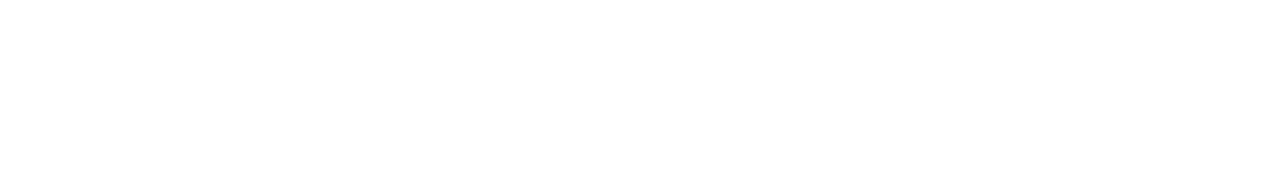
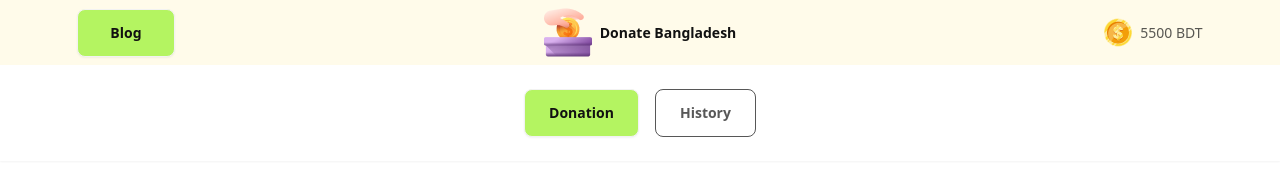
Before and after one commit to Litonuddinnil/B10-A5-Donation, a plain HTML site: page index.html in a window 1280 px wide. Drawn offline with nearby package versions, Linux system fonts and the light colour scheme.

Commit message:
complete navbar

```diff
--- a/index.html
+++ b/index.html
@@ -1,5 +1,5 @@
 <!DOCTYPE html>
-<html lang="en">
+<html lang="en" data-theme="light">
     <head>
         <meta charset="UTF-8">
         <meta name="viewport" content="width=device-width, initial-scale=1.0">
@@ -33,6 +33,33 @@
           </script>
     </head>
 <body>
+    <main>
+        <nav class=" bg-white mx-auto sticky top-0 z-50  shadow-sm">
+            <section class="bg-navbar">
+              <div class="navbar w-11/12 mx-auto px-4 sm:px-6 lg:px-8></div>">
+                <div class="navbar-start ">
+                  <a id="blog" class="btn bg-btnColor text-blackColor font-semibold text-sm px-8 ">Blog</a>
+                </div>
+                <div class="navbar-center flex items-center justify-center gap-2">
+                  <img src="./assets/logo.png" alt="">
+                  <button class=" text-blackColor font-semibold text-sm">Donate Bangladesh</button>
+                </div>
+                <div class="navbar-end gap-2">
+                  <span > <img src="./assets/coin.png" alt=""></span>
+                   <h3 class="text-bdtTaka font-medium text-sm ">
+                    <span id="current-Balance">5500 </span>
+                    <span>BDT</span>
+                   </h3>
+                </div>
+              </div>
+            </section>
+             <!-- button Content -->
+            <section class="bg-white flex items-center justify-center py-6 gap-4">
+              <a id="btnDonation" class="btn bg-btnColor text-blackColor font-semibold text-sm px-6 ">Donation</a>
+              <a id="btnHistory" class="btn btn-outline font-semibold text-sm text-bdtTaka px-6">History</a>
 
+            </section>
+           </nav>
+    </main>
 </body>
 </html>
```
